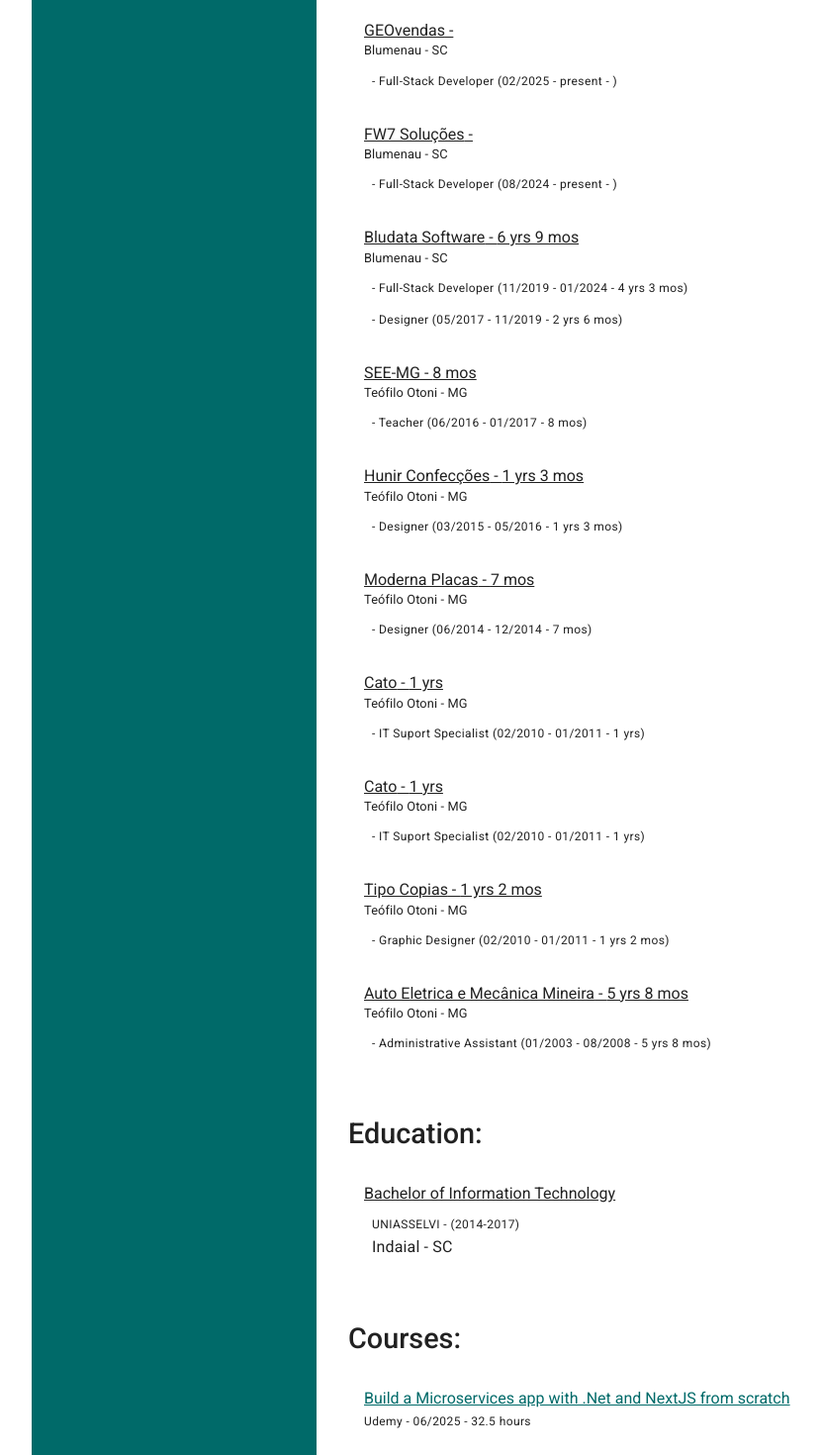
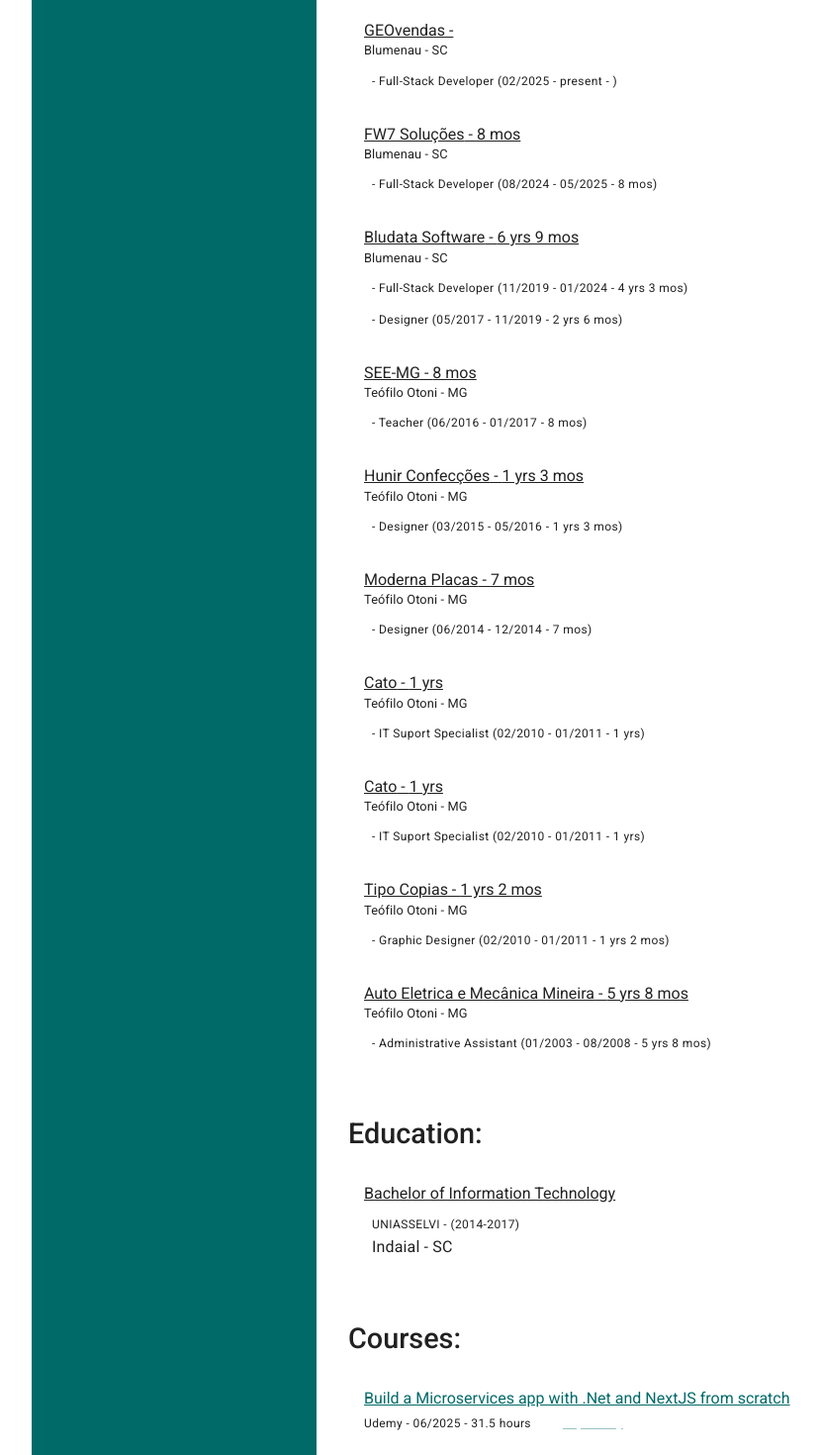
Before and after one commit to J-Meira/My-Resume, a React (Vite) app: page / in a window 1280 px wide. Shown: the part 1280-2750 px from the top of the page at 99% size, without its empty margins (32-862 px from the left). Built offline with nearby package versions, Linux system fonts and the light colour scheme.

Commit message:
fix: experiences and courses

```diff
--- a/src/Styles.scss
+++ b/src/Styles.scss
@@ -95,6 +95,17 @@ h6 {
   flex: 1;
   padding: 32px;
 }
+.repository-link {
+  color: #fff !important;
+  svg {
+    margin: 0.5rem;
+  }
+  display: flex;
+  align-items: center;
+  &:hover {
+    color: #006a69 !important;
+  }
+}
 footer {
   width: 100%;
   flex: 0 1 auto;
--- a/src/components/CoursesContent.tsx
+++ b/src/components/CoursesContent.tsx
@@ -1,4 +1,5 @@
 import { Box, Link, Typography } from '@mui/material';
+import { BsGithub } from 'react-icons/bs';
 
 import { useAppContext } from '../context';
 import { getDictionary } from '../utils';
@@ -8,13 +9,15 @@ const contents = [
     company: 'Udemy',
     title: 'Build a Microservices app with .Net and NextJS from scratch',
     link: 'https://www.udemy.com/certificate/UC-7bdbb3ce-fdec-4506-ac58-321e63717cde/',
+    repository: 'https://github.com/J-Meira/My-Course-MS',
     date: '06/2025',
-    duration: 32.5,
+    duration: 31.5,
   },
   {
     company: 'Udemy',
     title: 'Learn to build an e-commerce store with .Net, React & Redux',
     link: 'https://www.udemy.com/certificate/UC-5bcbbab4-50fc-4027-aa86-10ba70179a5b/',
+    repository: 'https://github.com/J-Meira/My-Course-Three',
     date: '03/2024',
     duration: 32.5,
   },
@@ -22,6 +25,7 @@ const contents = [
     company: 'Udemy',
     title: 'C# .NET Core 8 with MS SQL Complete Beginner to Master',
     link: 'https://www.udemy.com/certificate/UC-2bb8c09d-f4ac-4e5e-9dd4-8135e2584d82/',
+    repository: 'https://github.com/J-Meira/MyDotNet-Course',
     date: '01/2024',
     duration: 23,
   },
@@ -114,9 +118,23 @@ export const CoursesContent = () => {
               {c.title}
             </Typography>
           </Link>
-          <Typography variant='caption'>
-            {`${c.company} - ${c.date} - ${c.duration} ${getDictionary('hours', language)}`}
-          </Typography>
+          <Box sx={{ display: 'flex', alignItems: 'center' }}>
+            <Typography variant='caption'>
+              {`${c.company} - ${c.date} - ${c.duration} ${getDictionary('hours', language)}`}
+            </Typography>
+            {c.repository && (
+              <Link
+                href={c.repository}
+                target='_blank'
+                className='repository-link'
+              >
+                <BsGithub />
+                <Typography variant='caption'>
+                  {getDictionary('repository', language)}
+                </Typography>
+              </Link>
+            )}
+          </Box>
         </Box>
       ))}
     </Box>
--- a/src/components/ExperienceContent.tsx
+++ b/src/components/ExperienceContent.tsx
@@ -23,7 +23,8 @@ interface IContent {
 export const ExperienceContent = () => {
   const { language } = useAppContext();
 
-  const contents: IContent[] = useMemo(() => ([
+  const contents: IContent[] = useMemo(
+    () => [
       {
         company: 'GEOvendas',
         startAt: dayjs('2025-02-20'),
@@ -37,12 +38,13 @@ export const ExperienceContent = () => {
       },
       {
         company: 'FW7 Soluções',
-    startAt: dayjs('2024-08-20'),
+        period: 0.8,
         location: 'Blumenau - SC',
         jobs: [
           {
             title: getDictionary('developer', language),
-        startAt: dayjs('2024-08-20'),
+            periodDate: '08/2024 - 05/2025',
+            period: 0.8,
           },
         ],
       },
@@ -147,7 +149,9 @@ export const ExperienceContent = () => {
           },
         ],
       },
-]), [language]);
+    ],
+    [language],
+  );
 
   const getPeriod = (period?: number): string => {
     if (!period) return '';
--- a/src/utils/Dictionary.ts
+++ b/src/utils/Dictionary.ts
@@ -23,6 +23,7 @@ export interface IDictionaryLanguage {
   graphicDesigner: string;
   administrative: string;
   teacher: string;
+  repository: string;
 }
 
 export const dictionary: IDictionary = {
@@ -41,11 +42,12 @@ export const dictionary: IDictionary = {
     skills: 'Skills:',
     developed: 'Developed by ',
     present: 'present',
-     developer: 'Full-Stack Developer',
+    developer: 'Full-Stack Developer',
     it: 'IT Suport Specialist',
     graphicDesigner: 'Graphic Designer',
     administrative: 'Administrative Assistant',
     teacher: 'Teacher',
+    repository: 'Repository',
   },
   pt: {
     title:
@@ -67,6 +69,7 @@ export const dictionary: IDictionary = {
     graphicDesigner: 'Designer Gráfico',
     administrative: 'Assistente Administrativo',
     teacher: 'Professor',
+    repository: 'Repositório',
   },
 };
 
```
Lines whose indentation alone changed are shown as unchanged.
